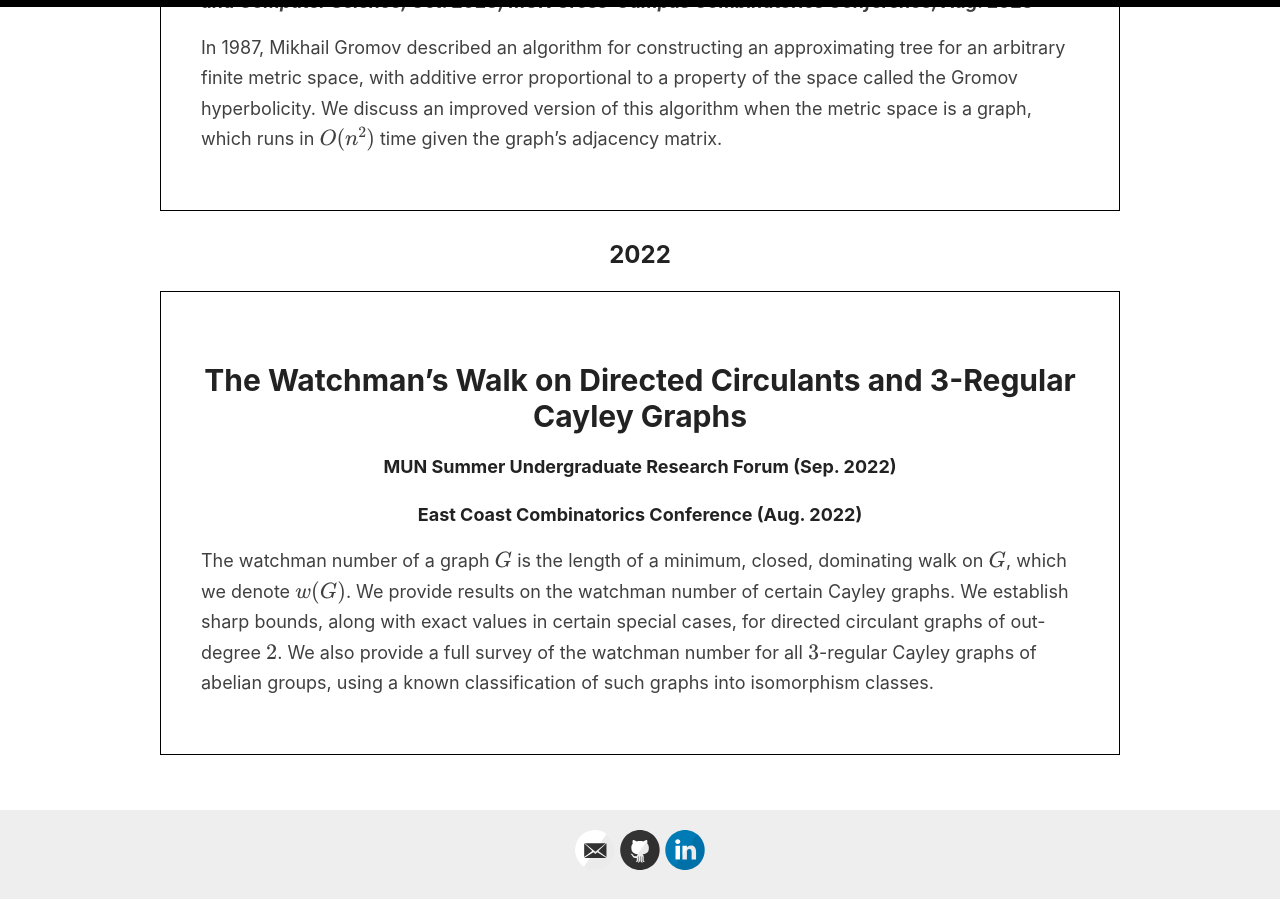
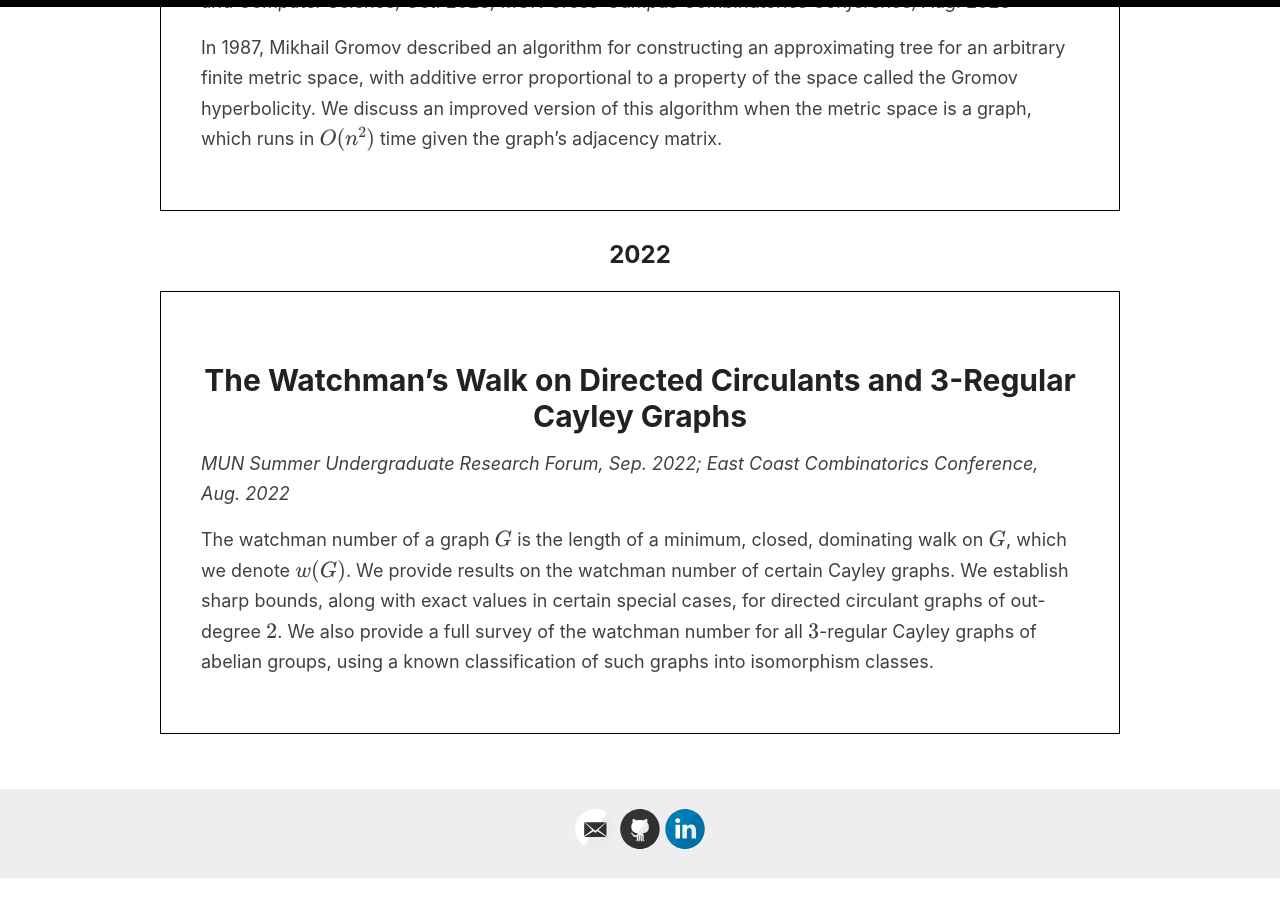
Before and after one commit to And-ers/And-ers.github.io, a Jekyll site: the page built from _pages/publications.md, in a window 1280 px wide and 900 px high, scrolled down 1813 px. Built offline with Jekyll 4.4.1, drawn with Linux system fonts in a browser that asks for light colours; after the commit the page ends 2692 px from its top, so only the background shows below that; some of the changed text lies outside the part shown.

```diff
--- a/_pages/publications.md
+++ b/_pages/publications.md
@@ -14,11 +14,11 @@ permalink: /publications/
 
 <p style="text-align:left;" markdown="1">
 
-***Anders Cornect, Eduardo Martinez-Pedroza***
+***Geometrae Dedicata, 2025***
 
 <span style="float:right;" markdown="1">
 
-***Geometrae Dedicata, 2025***
+***Anders Cornect, Eduardo Martinez-Pedroza***
 
 </span>
 
@@ -36,11 +36,11 @@ The weak-cop number of a graph, introduced by Lee et al (2023), is a quasi-isome
 
 <p style="text-align:left;" markdown="1">
 
-***Anders Cornect, Eduardo Martinez-Pedroza***
+***Preprint***
 
 <span style="float:right;" markdown="1">
 
-***Preprint***
+***Anders Cornect, Eduardo Martinez-Pedroza***
 
 </span>
 
@@ -59,7 +59,7 @@ Given a pointed metric space \\((X,\mathrm{dist},w)\\) on \\(n\\) points, its Gr
 
 # An Improved Algorithm for Gromov's Approximating Tree
 
-***MUN Summer Undergraduate Research Forum, Oct. 2023; Science Atlantic Mathematics, Statistics and Computer Science, Oct. 2023; MUN Cross-Campus Combinatorics Conference, Aug. 2023***
+*MUN Summer Undergraduate Research Forum, Oct. 2023; Science Atlantic Mathematics, Statistics and Computer Science, Oct. 2023; MUN Cross-Campus Combinatorics Conference, Aug. 2023*
 
 In 1987, Mikhail Gromov described an algorithm for constructing an approximating tree for an arbitrary finite metric space, with additive error proportional to a property of the space called the Gromov hyperbolicity. We discuss an improved version of this algorithm when the metric space is a graph, which runs in \\(O(n^2)\\) time given the graph's adjacency matrix.
 
@@ -71,8 +71,7 @@ In 1987, Mikhail Gromov described an algorithm for constructing an approximating
 
 # The Watchman's Walk on Directed Circulants and 3-Regular Cayley Graphs
 
-#### MUN Summer Undergraduate Research Forum (Sep. 2022) <br>
-#### East Coast Combinatorics Conference (Aug. 2022)
+*MUN Summer Undergraduate Research Forum, Sep. 2022; East Coast Combinatorics Conference, Aug. 2022*
 
 The watchman number of a graph \\(G\\) is the length of a minimum, closed, dominating walk on \\(G\\), which we denote \\(w(G)\\). We provide results on the watchman number of certain Cayley graphs. We establish sharp bounds, along with exact values in certain special cases, for directed circulant graphs of out-degree \\(2\\). We also provide a full survey of the watchman number for all \\(3\\)-regular Cayley graphs of abelian groups, using a known classification of such graphs into isomorphism classes.
 
```
